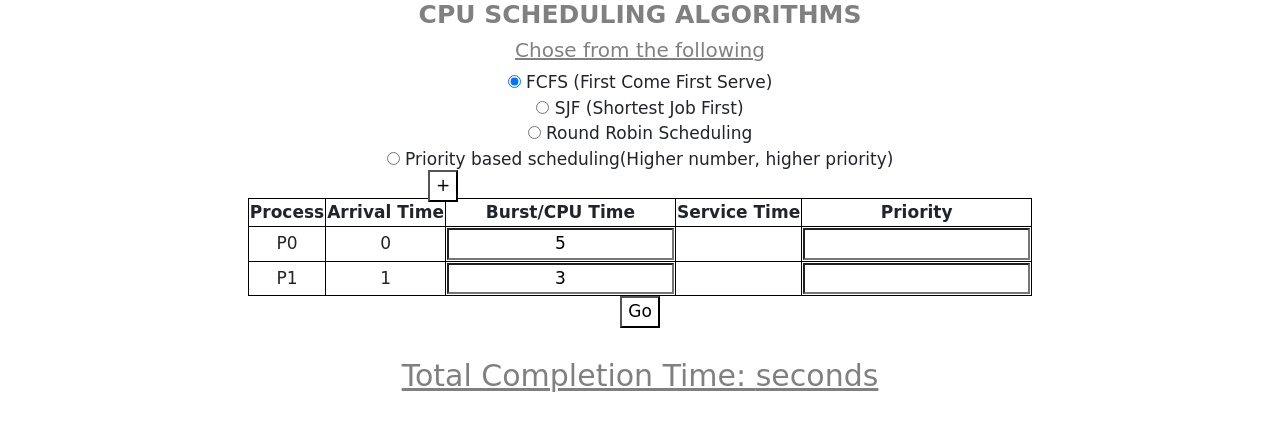
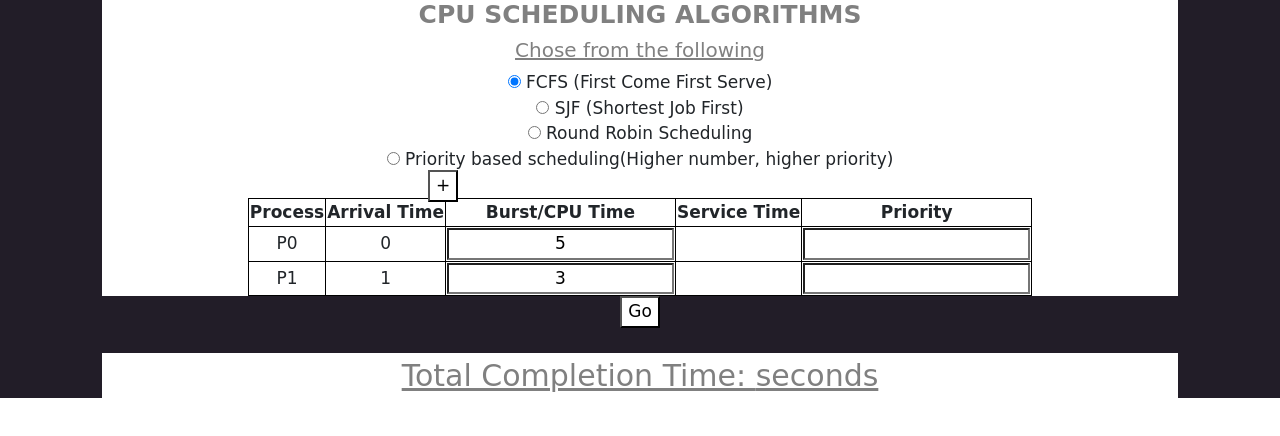
Before and after one commit to ga05nu/Simulator, a plain HTML site: page main.html in a window 1280 px wide. Drawn offline with nearby package versions, Linux system fonts and the light colour scheme.

Commit message:
backgroun change 1

```diff
--- a/index.js
+++ b/index.js
@@ -1,4 +1,4 @@
-// recalculateServiceTime();
+
 // $('.priority-only').hide();
 
 // $(document).ready(function () {
--- a/main.html
+++ b/main.html
@@ -121,56 +121,9 @@
   <title>CPU Scheduling</title>
 </head>
 
-<body>
-  <!-- <nav class="navbar navbar-expand-lg navbar-light bg-light">
-    <div class="container-fluid">
-      <a class="navbar-brand" href="index.html">OS Simulator</a>
-      <button class="navbar-toggler" type="button" data-bs-toggle="collapse" data-bs-target="#navbarSupportedContent"
-        aria-controls="navbarSupportedContent" aria-expanded="false" aria-label="Toggle navigation">
-        <span class="navbar-toggler-icon"></span>
-      </button>
-      <div class="collapse navbar-collapse" id="navbarSupportedContent">
-        <ul class="navbar-nav me-auto mb-2 mb-lg-0">
-          <li class="nav-item">
-            <a class="nav-link" aria-current="page" href="index.html">Home</a>
-          </li>
-          <li class="nav-item">
-            <a class="nav-link" href="#">System Calls</a>
-          </li>
-          <li class="nav-item">
-            <a class="nav-link active" href="#">Process Scheduling</a>
-          </li>
-          <li class="nav-item">
-            <a class="nav-link" href="#">Memory Management</a>
-          </li>
-          <li class="nav-item">
-            <a class="nav-link" href="#">File Management</a>
-          </li>
-          <li class="nav-item">
-            <a class="nav-link" href="#">Banker's Algorithm</a>
-          </li>
-          <li class="nav-item dropdown">
-            <a class="nav-link dropdown-toggle" href="#" id="navbarDropdown" role="button" data-bs-toggle="dropdown"
-              aria-expanded="false">
-              Process Syncronization Problems
-            </a>
-            <ul class="dropdown-menu" aria-labelledby="navbarDropdown">
-              <li><a class="dropdown-item" href="producer_consumer.html">Producer Consumer Problem</a></li>
-              <li>
-                <hr class="dropdown-divider">
-              </li>
-              <li><a class="dropdown-item" href="#">Readers Writers Problem</a></li>
-              <li>
-                <hr class="dropdown-divider">
-              </li>
-              <li><a class="dropdown-item" href="#">Dining Philosophers Problem</a></li>
-            </ul>
-          </li>
-        </ul>
-      </div>
-    </div>
-  </nav> -->
-  <div class="container">
+<body style="background-color:rgb(34, 29, 40); ">
+
+  <div class="container" style="background-color:rgb(34, 29, 40); ">
     <div>
 
       <div>
```
Also changed, not shown: style.css (+0 -65 lines).
